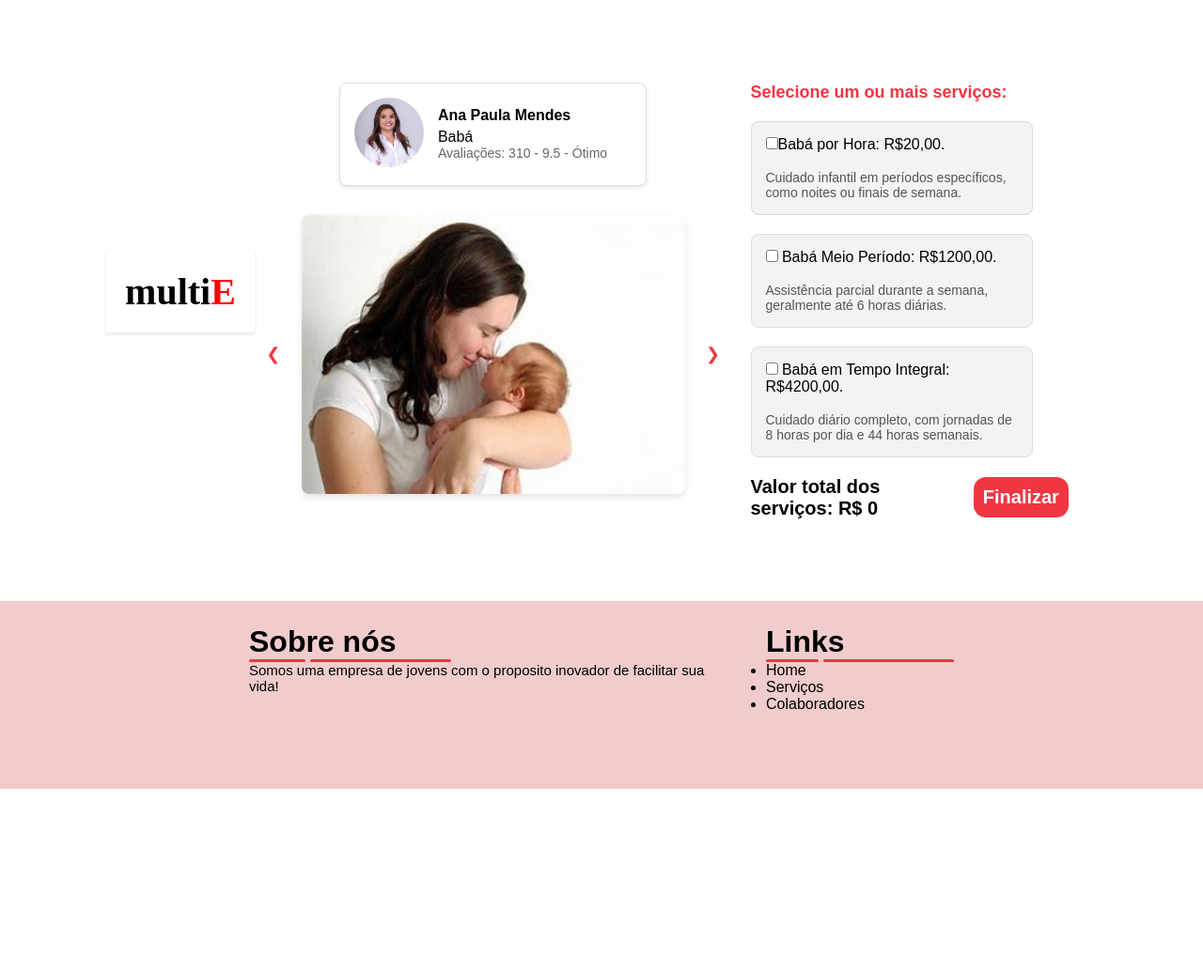
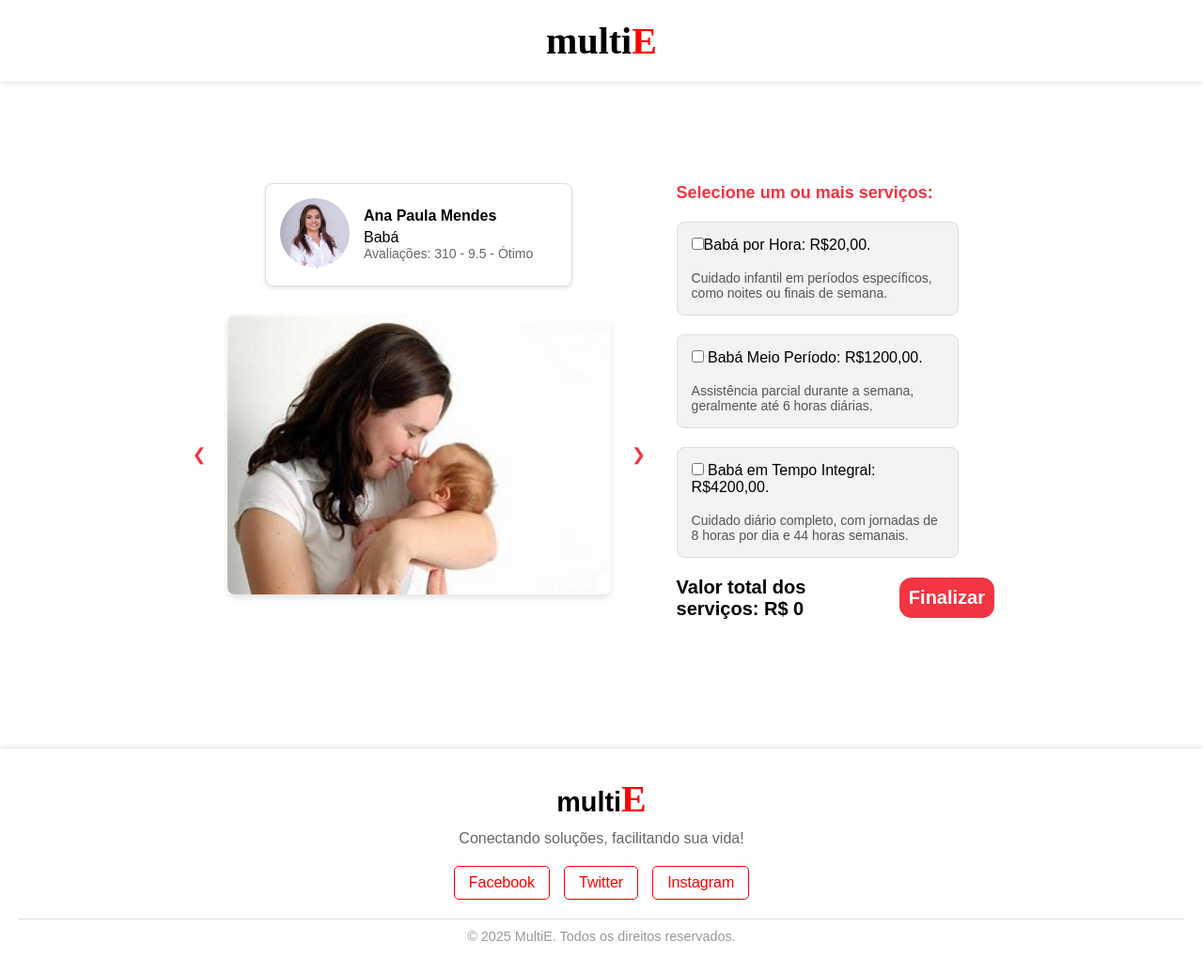
Before and after one commit to aysladev/multieofc, a plain HTML site: page baba.html in a window 1280 px wide. Shown: the whole page at 94% size. Before the commit the page ends 840 px from the top, so only its background shows below. Drawn offline with Linux system fonts and the light colour scheme.

Commit message:
Add files via upload

```diff
--- a/baba.html
+++ b/baba.html
@@ -9,10 +9,11 @@
 </head>
 
 <body>
+    <header class="header">
+        <h1 class="logo">multi<span class="highlight">E</span></h1>
+    </header>
     <div class="divMae">
-        <header class="header">
-            <h1 class="logo">multi<span class="highlight">E</span></h1>
-        </header>
+
         <div class="divGeral">
             <div class="divLeft">
                 <div class="cardMae">
@@ -87,28 +88,18 @@
         </div>
     </div>
 
-    <footer>
-        <div class="footerMae">
-            <div class="footerLeft">
-                <h1 class="titulosFooter">Sobre nós</h1>
-                <div class="linhas">
-                    <div class="linha1"></div>
-                    <div class="linha2"></div>
-                </div>
-                <p id="frase">Somos uma empresa de jovens com o proposito inovador de facilitar sua vida!</p>
+    <footer class="footer">
+        <div class="footer-content">
+            <h3 class="footer-title">multi<span class="highlight">E</span></h3>
+            <p class="footer-text">Conectando soluções, facilitando sua vida!</p>
+            <div class="social-links">
+                <a href="" class="social-icon">Facebook</a>
+                <a href="" class="social-icon">Twitter</a>
+                <a href="" class="social-icon">Instagram</a>
             </div>
-            <div class="footerRight">
-                <h1 class="titulosFooter">Links</h1>
-                <div class="linhas">
-                    <div class="linha1"></div>
-                    <div class="linha2"></div>
-                </div>
-                <ul>
-                    <li class="linksFooter">Home</li>
-                    <li class="linksFooter">Serviços</li>
-                    <li class="linksFooter">Colaboradores</li>
-                </ul>
-            </div>
+        </div>
+        <div class="footer-bottom">
+            <p>&copy; 2025 MultiE. Todos os direitos reservados.</p>
         </div>
     </footer>
 
--- a/jardineiro1.css
+++ b/jardineiro1.css
@@ -224,31 +224,6 @@ body {
     font-size: 20px;
 }
 
-footer {
-    width: 100%;
-    height: 200px;
-    background-color: #F0CCCC;
-    display: flex;
-    align-items: center;
-    justify-content: center;
-}
-
-.footerMae {
-    display: flex;
-    align-items: center;
-    justify-content: center;
-    gap: 50px;
-}
-
-.footerLeft {
-    width: 500px;
-    height: 150px;
-}
-
-.footerRight {
-    width: 200px;
-    height: 150px;
-}
 
 .linhas {
     display: flex;
@@ -269,10 +244,7 @@ footer {
     border-radius: 50px;
 }
 
-#frase {
-    font-size: 15px;
-    font-weight: 50;
-}
+
 
 @media (max-width: 768px) {
 
@@ -345,35 +317,8 @@ footer {
         gap: 25px;
     }
 
-    footer {
-        width: 100%;
-        height: 210px;
-        margin-top: 10px;
 }
 
-    .footerMae {
-        display: flex;
-        align-items: center;
-        justify-content: start;
-    }
-
-    .footerLeft {
-        box-sizing: border-box;
-        width: 150px;
-    }
-
-    .titulosFooter {
-        font-size: 25px;
-    }
-
-    .linksFooter {
-        font-size: 15px;
-    }
-
-    #frase {
-        font-size: 13px;
-    }
-}
 .header {
     text-align: center;
     padding: 20px;
@@ -381,20 +326,77 @@ footer {
     box-shadow: 0 2px 4px rgba(0, 0, 0, 0.1);
     margin-bottom: 20px;
 }
+
 .logo {
     font-size: 2.5rem;
     font-weight: bold;
     font-family: 'Times New Roman', serif;
 }
+
 .highlight {
     color: red;
     font-size: 2.5rem;
     font-weight: bold;
     font-family: 'Times New Roman', serif;
 }
+
 * {
     margin: 0;
     padding: 0;
     box-sizing: border-box;
     font-family: 'Arial', sans-serif;
 }
+
+.footer {
+    background-color: #ffffff;
+    padding: 30px 20px;
+    box-shadow: 0 -2px 4px rgba(0, 0, 0, 0.1);
+    margin-top: 50px;
+}
+
+.footer-content {
+    text-align: center;
+    margin-bottom: 20px;
+}
+
+.footer-title {
+    font-size: 1.8rem;
+    font-weight: bold;
+    margin-bottom: 10px;
+}
+
+.footer-text {
+    font-size: 1rem;
+    color: #666;
+    margin-bottom: 20px;
+}
+
+.social-links {
+    display: flex;
+    justify-content: center;
+    gap: 15px;
+}
+
+.social-icon {
+    font-size: 1rem;
+    color: red;
+    text-decoration: none;
+    border: 1px solid red;
+    padding: 8px 15px;
+    border-radius: 5px;
+    transition: background-color 0.3s, color 0.3s;
+}
+
+.social-icon:hover {
+    background-color: red;
+    color: #ffffff;
+}
+
+.footer-bottom {
+    text-align: center;
+    font-size: 0.9rem;
+    color: #999;
+    border-top: 1px solid #ddd;
+    padding-top: 10px;
+    margin-top: 20px;
+}
--- a/stylea.css
+++ b/stylea.css
@@ -1,4 +1,3 @@
-
 * {
   margin: 0;
   padding: 0;
@@ -10,7 +9,7 @@
   background-color: #f4f4f9;
   color: #333;
   line-height: 1.8;
-    padding: 20px;
+
 }
 
 .container {
@@ -176,6 +175,7 @@
   background: #b71c1c;
   color: #fff;
 }
+
 .footer {
   background-color: #ffffff;
   padding: 30px 20px;
@@ -464,7 +464,10 @@ body {
     padding: 10px;
   }
 }
-@media (max-width: 480px) { /*só 4 nomes*/
+
+@media (max-width: 480px) {
+
+  /*só 4 nomes*/
   .sidebar ul li:nth-child(n+5) {
     display: none;
   }
@@ -482,6 +485,7 @@ body {
 html {
   scroll-behavior: smooth;
 }
+
 .header {
   text-align: center;
   padding: 20px;
@@ -489,11 +493,13 @@ html {
   box-shadow: 0 2px 4px rgba(0, 0, 0, 0.1);
   margin-bottom: 20px;
 }
+
 .logo {
   font-size: 2.5rem;
   font-weight: bold;
   font-family: 'Times New Roman', serif;
 }
+
 .highlight {
   color: red;
   font-size: 2.5rem;
```
Also changed, not shown: babaPet.html (+15 -25 lines), cuidadora.html (+15 -26 lines), diarista.html (+15 -24 lines), jardineiro.html (+16 -25 lines), manicure.html (+15 -25 lines), montador.html (+15 -25 lines), pagamento.html (+4 -3 lines), piscineiro.html (+15 -25 lines), zelador.html (+4 -3 lines). Lines whose indentation alone changed are shown as unchanged.
